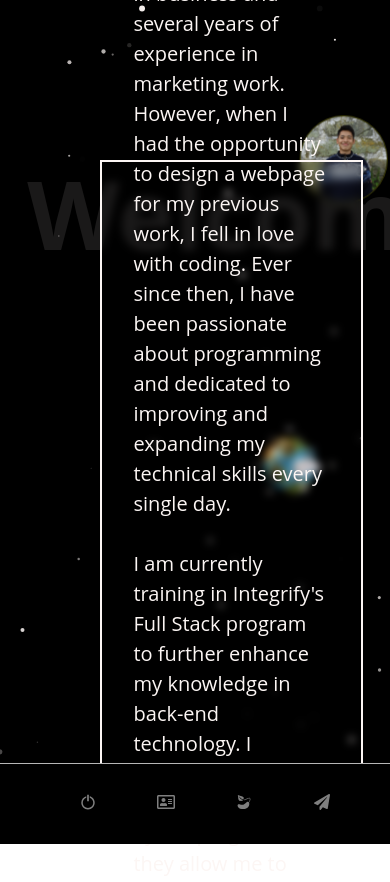
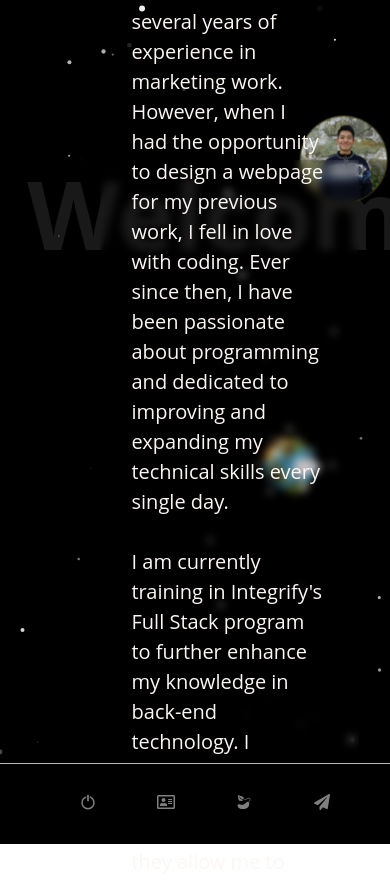
Before and after one commit to LeeRichi/my_portfolio, a React (Create React App) app: page /about in a window 390 px wide. Shown: the top 882 px of the page. Built offline with nearby package versions, Linux system fonts and the light colour scheme.

Commit message:
add responsive feature to about

```diff
--- a/src/components/about/about.jsx
+++ b/src/components/about/about.jsx
@@ -82,9 +82,13 @@ const Main =  styled.div`
   left: calc(5rem + 5vw);
   top: 10rem;
 
+  @media screen and (max-width: 600px) {
+      font-size 20px;
+      border: none;
+  }
   @media screen and (max-width: 900px) {
       font-size 20px;
-      height: 80vh;
+      height: 120vh;
   }
   @media screen and (max-width: 1450px) {
       height: 70vh;
```
